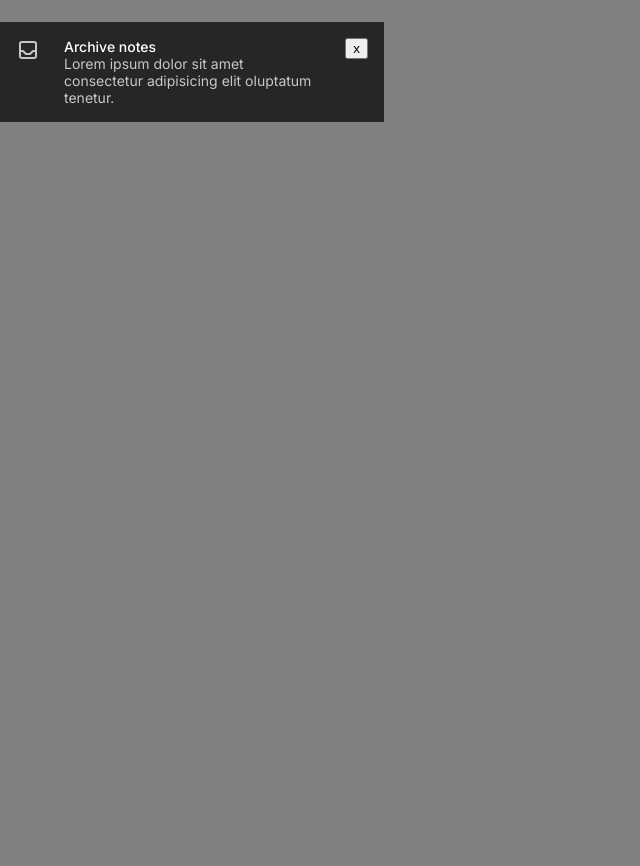
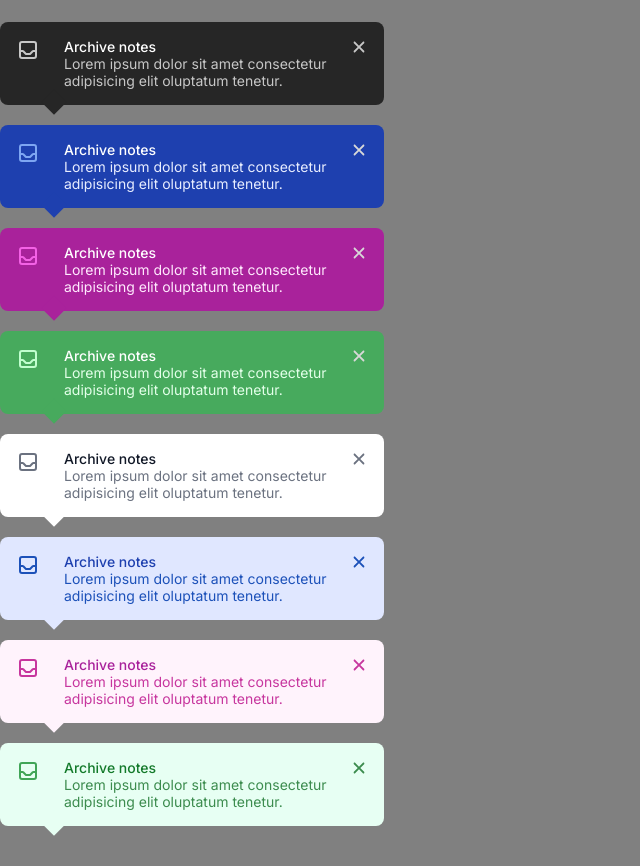
Before and after one commit to sorcerycss/component-library, a React (Vite) app in the folder component-library-react/: page / in a window 1280 px wide. Shown: the part 2440-3306 px from the top of the page, without its empty margins (0-640 px from the left). Before the commit the page ends 2602 px from the top, so only its background shows below. Built offline with nearby package versions, Linux system fonts and the light colour scheme.

Commit message:
feat: complete tooltip component (needs polish)

```diff
--- a/component-library-react/src/App.jsx
+++ b/component-library-react/src/App.jsx
@@ -176,7 +176,91 @@ function App() {
 
       <div className="component-section tooltip-column">
         <Tooltip variant="boldDark">
-          <Tooltip.Icon variant="boldDark" />
+          <Tooltip.Icon />
+          <Tooltip.Content>
+            <Tooltip.Title>Archive notes</Tooltip.Title>
+            <Tooltip.Text>
+              Lorem ipsum dolor sit amet consectetur
+              adipisicing elit oluptatum tenetur.
+            </Tooltip.Text>
+          </Tooltip.Content>
+          <Tooltip.Btn />
+        </Tooltip>
+
+        <Tooltip variant="boldBlue">
+          <Tooltip.Icon />
+          <Tooltip.Content>
+            <Tooltip.Title>Archive notes</Tooltip.Title>
+            <Tooltip.Text>
+              Lorem ipsum dolor sit amet consectetur
+              adipisicing elit oluptatum tenetur.
+            </Tooltip.Text>
+          </Tooltip.Content>
+          <Tooltip.Btn />
+        </Tooltip>
+
+        <Tooltip variant="boldPurple">
+          <Tooltip.Icon />
+          <Tooltip.Content>
+            <Tooltip.Title>Archive notes</Tooltip.Title>
+            <Tooltip.Text>
+              Lorem ipsum dolor sit amet consectetur
+              adipisicing elit oluptatum tenetur.
+            </Tooltip.Text>
+          </Tooltip.Content>
+          <Tooltip.Btn />
+        </Tooltip>
+
+        <Tooltip variant="boldGreen">
+          <Tooltip.Icon />
+          <Tooltip.Content>
+            <Tooltip.Title>Archive notes</Tooltip.Title>
+            <Tooltip.Text>
+              Lorem ipsum dolor sit amet consectetur
+              adipisicing elit oluptatum tenetur.
+            </Tooltip.Text>
+          </Tooltip.Content>
+          <Tooltip.Btn />
+        </Tooltip>
+
+        <Tooltip variant="lightDark">
+          <Tooltip.Icon />
+          <Tooltip.Content>
+            <Tooltip.Title>Archive notes</Tooltip.Title>
+            <Tooltip.Text>
+              Lorem ipsum dolor sit amet consectetur
+              adipisicing elit oluptatum tenetur.
+            </Tooltip.Text>
+          </Tooltip.Content>
+          <Tooltip.Btn />
+        </Tooltip>
+
+        <Tooltip variant="lightBlue">
+          <Tooltip.Icon />
+          <Tooltip.Content>
+            <Tooltip.Title>Archive notes</Tooltip.Title>
+            <Tooltip.Text>
+              Lorem ipsum dolor sit amet consectetur
+              adipisicing elit oluptatum tenetur.
+            </Tooltip.Text>
+          </Tooltip.Content>
+          <Tooltip.Btn />
+        </Tooltip>
+
+        <Tooltip variant="lightPurple">
+          <Tooltip.Icon />
+          <Tooltip.Content>
+            <Tooltip.Title>Archive notes</Tooltip.Title>
+            <Tooltip.Text>
+              Lorem ipsum dolor sit amet consectetur
+              adipisicing elit oluptatum tenetur.
+            </Tooltip.Text>
+          </Tooltip.Content>
+          <Tooltip.Btn />
+        </Tooltip>
+
+        <Tooltip variant="lightGreen">
+          <Tooltip.Icon />
           <Tooltip.Content>
             <Tooltip.Title>Archive notes</Tooltip.Title>
             <Tooltip.Text>
--- a/component-library-react/src/components/Tooltip/Tooltip.css
+++ b/component-library-react/src/components/Tooltip/Tooltip.css
@@ -1,8 +1,22 @@
 .tooltip {
+    position: relative;
     display: flex;
     gap: 1.5rem;
     padding: 1em;
     width: 384px;
+    border-radius: 8px;
+    margin-bottom: 20px;
+}
+
+.tooltip::after {
+    content: "";
+    position: absolute;
+    left: 45px;
+    bottom: -6px;
+    width: 18px;
+    height: 18px;
+    background: inherit;
+    transform: rotate(45deg);
 }
 
 .tooltip-icon {
@@ -12,7 +26,6 @@
 .tooltip-title {
     font-size: 14px;
     font-weight: 500;
-    color: #FFFFFF;
 }
 
 .tooltip-text {
@@ -20,26 +33,132 @@
 }
 
 .tooltip-btn {
-    align-self: flex-start;
+    position: absolute;
+    top: 12px;
+    right: 12px;
+    border: 0;
+    background: 0;
+    padding: 4px;
     cursor: pointer;
+    color: inherit;
+    /* align-self: flex-start; */
+}
+
+.tooltip-btn-icon {
+    display: block;
+    width: 18px;
+    height: 18px;
 }
 
 /* Tooltip Variants */
+/* boldDark */
 .tooltip-boldDark {
     background: #262626;
     color: #C7C7C7;
 }
 
-.tooltip-boldBlue {}
+.tooltip-title-boldDark {
+    color: #FFFFFF;
+}
 
-.tooltip-boldPurple {}
+.tooltip-text-boldDark {
+    color: #C7C7C7;
+}
 
-.tooltip-boldGreen {}
+/* boldBlue */
+.tooltip-boldBlue {
+    background: #1E40AF;
+    color: #D8D8D8;
+}
 
-.tooltip-lightDark {}
+.tooltip-title-boldBlue {
+    color: #FFFFFF;
+}
 
-.tooltip-lightBlue {}
+.tooltip-text-boldBlue {
+    color: #E8EDFF;
+}
 
-.tooltip-lightPurple {}
+/* boldPurple */
+.tooltip-boldPurple {
+    background: #A9229B;
+    color: #D8D8D8;
+}
 
-.tooltip-lightGreen {}
+.tooltip-title-boldPurple {
+    color: #FFFFFF;
+}
+
+.tooltip-text-boldPurple {
+    color: #FFE9FD;
+}
+
+/* boldGreen */
+.tooltip-boldGreen {
+    background: #47AA5D;
+    color: #D8D8D8;
+}
+
+.tooltip-title-boldGreen {
+    color: #FFFFFF;
+}
+
+.tooltip-text-boldGreen {
+    color: #E3FFE9;
+}
+
+/* lightDark */
+.tooltip-lightDark {
+    background: #FFFFFF;
+    color: #6B7280;
+}
+
+.tooltip-title-lightDark {
+    color: #111827;
+}
+
+.tooltip-text-lightDark {
+    color: #6B7280;
+}
+
+/* lightBlue */
+.tooltip-lightBlue {
+    background: #E0E7FF;
+    color: #1C51B9;
+}
+
+.tooltip-title-lightBlue {
+    color: #1E40AF;
+}
+
+.tooltip-text-lightBlue {
+    color: #1C51B9;
+}
+
+/* lightPurple */
+.tooltip-lightPurple {
+    background: #FFF3FC;
+    color: #C7369E;
+}
+
+.tooltip-title-lightPurple {
+    color: #A9229B;
+}
+
+.tooltip-text-lightPurple {
+    color: #C7369E;
+}
+
+/* lightGreen */
+.tooltip-lightGreen {
+    background: #E7FFF3;
+    color: #3C8C4E;
+}
+
+.tooltip-title-lightGreen {
+    color: #137A2A;
+}
+
+.tooltip-text-lightGreen {
+    color: #3C8C4E;
+}
--- a/component-library-react/src/components/Tooltip/Tooltip.jsx
+++ b/component-library-react/src/components/Tooltip/Tooltip.jsx
@@ -21,7 +21,7 @@ export default function Tooltip({variant = "boldDark", children, autoReopen = tr
     if (!isVisible) return null
 
     return (
-        <TooltipContext.Provider value={{handleClose}}>
+        <TooltipContext.Provider value={{handleClose, variant}}>
             <div className={`tooltip tooltip-${variant}`}>
                 {children}
             </div>
--- a/component-library-react/src/components/Tooltip/TooltipBtn.jsx
+++ b/component-library-react/src/components/Tooltip/TooltipBtn.jsx
@@ -1,9 +1,27 @@
 import { useContext } from "react"
 import { TooltipContext } from "./Tooltip"
 
-export default function TooltipBtn({children = "x"}) {
-
+export default function TooltipBtn({ ariaLabel = "Close tooltip" }) {
     const {handleClose} = useContext(TooltipContext)
-
-    return <button className="tooltip-btn" onClick={handleClose}>{children}</button>
+    return (
+        <button
+            type="button"
+            className="tooltip-btn"
+            onClick={handleClose}
+            aria-label={ariaLabel}
+            >
+                <svg
+                className="tooltip-btn-icon"
+                viewBox="0 0 20 20"
+                aria-hidden="true"
+                >
+                    <path
+                    fillRule="evenodd"
+                    clipRule="evenodd"
+                    d="M4.29289 4.29289C4.68342 3.90237 5.31658 3.90237 5.70711 4.29289L10 8.58579L14.2929 4.29289C14.6834 3.90237 15.3166 3.90237 15.7071 4.29289C16.0976 4.68342 16.0976 5.31658 15.7071 5.70711L11.4142 10L15.7071 14.2929C16.0976 14.6834 16.0976 15.3166 15.7071 15.7071C15.3166 16.0976 14.6834 16.0976 14.2929 15.7071L10 11.4142L5.70711 15.7071C5.31658 16.0976 4.68342 16.0976 4.29289 15.7071C3.90237 15.3166 3.90237 14.6834 4.29289 14.2929L8.58579 10L4.29289 5.70711C3.90237 5.31658 3.90237 4.68342 4.29289 4.29289Z"
+                    fill="currentColor"
+                    />
+                </svg>
+        </button>
+    )
 }
--- a/component-library-react/src/components/Tooltip/TooltipIcon.jsx
+++ b/component-library-react/src/components/Tooltip/TooltipIcon.jsx
@@ -1,3 +1,6 @@
+import { useContext } from "react"
+import { TooltipContext } from "./Tooltip"
+
 import TooltipIconBoldDark from "../../assets/tooltip-icon__bold-dark.svg"
 import TooltipIconBoldBlue from "../../assets/tooltip-icon__bold-blue.svg"
 import TooltipIconBoldPurple from "../../assets/tooltip-icon__bold-purple.svg"
@@ -19,7 +22,8 @@ const icons = {
     lightGreen: TooltipIconLightGreen
 }
 
-export default function TooltipIcon({variant = "boldDark", alt = "Tooltip Icon"}) {
+export default function TooltipIcon({alt = "Tooltip Icon"}) {
+    const { variant } = useContext(TooltipContext)
     return (
         <img
             src={icons[variant]}
--- a/component-library-react/src/components/Tooltip/TooltipText.jsx
+++ b/component-library-react/src/components/Tooltip/TooltipText.jsx
@@ -1,3 +1,11 @@
+import { useContext } from "react"
+import { TooltipContext } from "./Tooltip"
+
 export default function TooltipText({children}) {
-    return <div className="tooltip-text">{children}</div>
+    const { variant } = useContext(TooltipContext)
+    return (
+        <div className={`tooltip-text tooltip-text-${variant}`}>
+            {children}
+        </div>
+    )
 }
--- a/component-library-react/src/components/Tooltip/TooltipTitle.jsx
+++ b/component-library-react/src/components/Tooltip/TooltipTitle.jsx
@@ -1,3 +1,11 @@
+import { useContext } from "react"
+import { TooltipContext } from "./Tooltip"
+
 export default function TooltipTitle({children}) {
-    return <div className="tooltip-title">{children}</div>
+    const { variant } = useContext(TooltipContext)
+    return (
+        <div className={`tooltip-title tooltip-title-${variant}`}>
+            {children}
+        </div>
+    )
 }
```
Also changed, not shown: component-library-react/src/assets/close-btn-icon.svg (added), component-library-react/src/assets/close-btn-icon__boldDark.svg (added).
